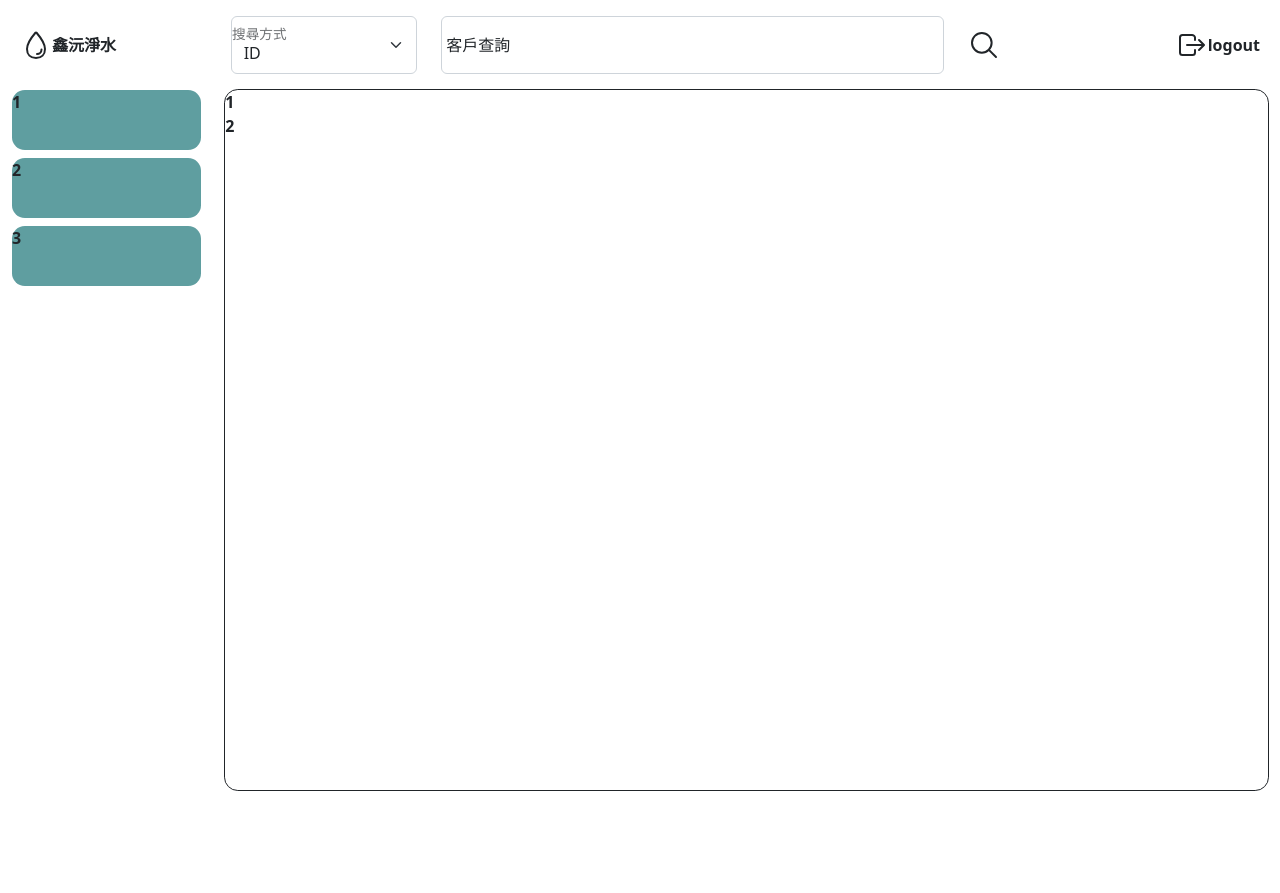
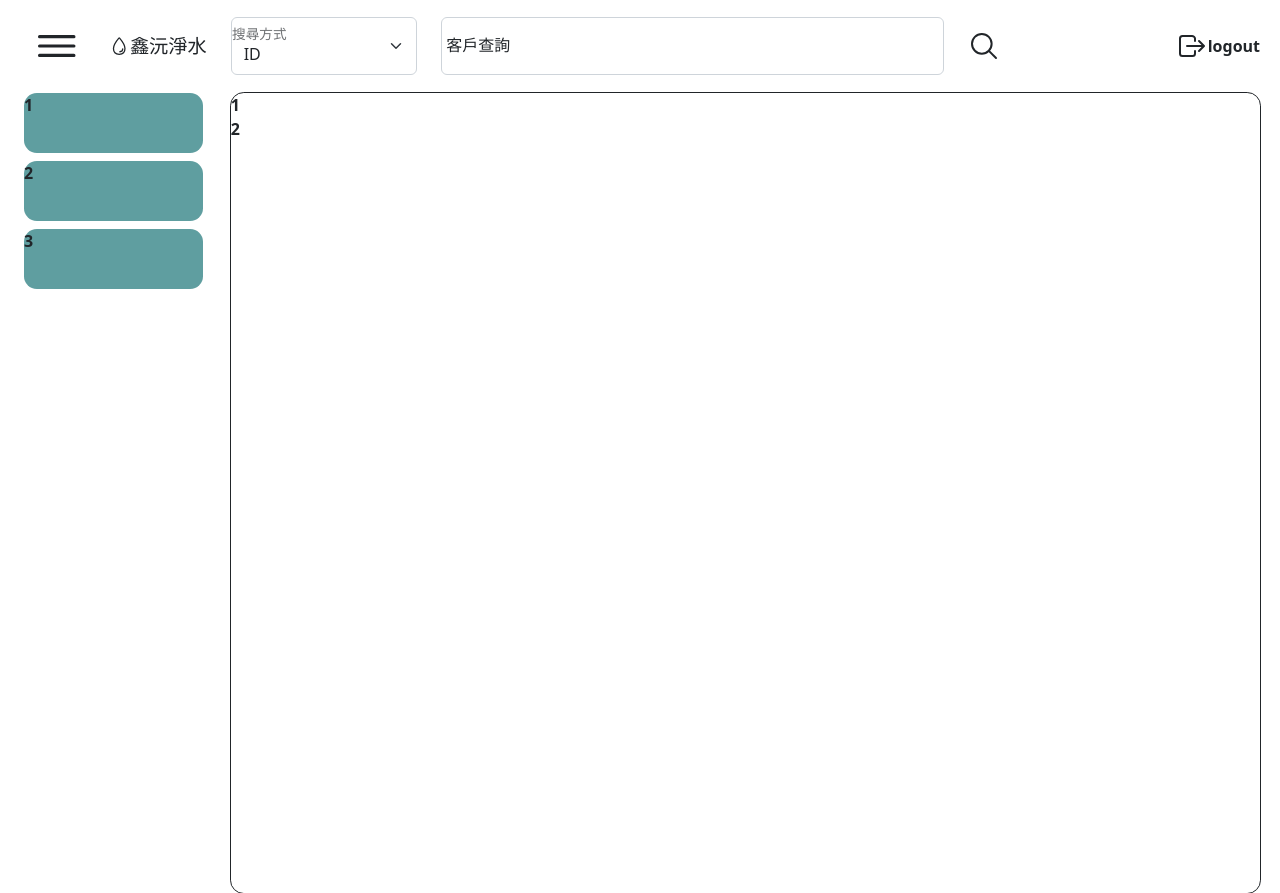
Before and after one commit to Timothychen00/DrinkingMachine_v2, a plain HTML site: page customer.html in a window 1280 px wide. Before the commit the page ends 800 px from the top, so only its background shows below. Drawn offline with nearby package versions, Linux system fonts and the light colour scheme.

Commit message:
動畫
1.功能列收縮
2.功能列動畫
3.菜單圖標

```diff
--- a/customer.html
+++ b/customer.html
@@ -13,16 +13,16 @@
     <link rel="stylesheet" href="template.css">
 </head>
 
-<body>
+<body style="overflow:hidden " class="pb-3">
   <header>
     <!-- place navbar here -->
   </header>
-  <main>
-    <div class="container-fluid">
+    <div class="container-fluid vh-100">
         <div class="row  mt-3 px-2">
             <div class="col-2 justify-align-center text-center d-inline-flex align-items-center ">
-                <ion-icon size="large" class="" name="water-outline"></ion-icon>
-                <b class="">鑫沅淨水</b>
+                <ion-icon name="menu-outline" size="large" id="menu" class="ms-2 me-4"></ion-icon>
+                <ion-icon size="large" class="" name="water-outline" class="ms-2"></ion-icon>
+                <p style="user-select: none;word-break:keep-all;font-size:larger" class="pt-3" >鑫沅淨水</p>
             </div>
             <div class="form-floating col-2 d-inline-flex align-items-center">
                 <select class="form-select" id="floatingSelect" aria-label="Floating label select example">
@@ -46,8 +46,8 @@
             </div>
         </div>
 
-        <div class="row mt-3">
-            <div class="col-2">
+        <div class="row mt-3 ps-2 pe-2"  style="height: 100%">
+            <div class="col-2 px-3" id="dashboard">
                 <div class="function_button">
                     <b>1</b>
                 </div>
@@ -58,7 +58,7 @@
                     <b>3</b>
                 </div>
             </div>
-            <div class="col">
+            <div class="col"  style="height: 100%">
                 <div class="middle_border">
                     <div class="">
                         <b>1</b>
@@ -70,7 +70,6 @@
             </div>
         </div>
     </div>
-  </main>
   <footer>
     <!-- place footer here -->
   </footer>
@@ -84,6 +83,16 @@
   </script>
   <script type="module" src="https://unpkg.com/ionicons@5.5.2/dist/ionicons/ionicons.esm.js"></script>
   <script nomodule src="https://unpkg.com/ionicons@5.5.2/dist/ionicons/ionicons.js"></script>
+  <script>
+    var menu_btn=document.getElementById('menu');
+    var dashboard=document.getElementById('dashboard');
+    menu_btn.addEventListener('click',(event)=>{
+        if (String(dashboard.classList).includes('col-2'))
+            dashboard.classList='col-1 px-3';
+        else
+            dashboard.classList='col-2 px-3';
+    })
+  </script>
 </body>
 
 </html>
--- a/template.css
+++ b/template.css
@@ -2,13 +2,16 @@
     border-radius: 0.8rem;
     outline-style: solid;
     outline-width: 1px;
-    min-height: 700px;
+    height: inherit;
 }
 
 .function_button{
     background-color: cadetblue;
     border-radius: 0.8rem;
     min-height: 60px;
+}
+.icon-size{
+    max-width: 80px;
 }
 
 .search:hover{
@@ -18,3 +21,19 @@
 .search{
     transition: all .2s;
 }
+
+#menu:hover{
+    scale: 1.05;
+    /* border: .75px solid black; */
+    background: rgba(224, 224, 224, 0.36);
+
+}
+#menu{
+    transition: all .2s;
+    border-radius: 0.8rem;
+    height: 50px;
+    width: 90px;
+}
+#dashboard{
+    transition: all .3s;
+}
```
